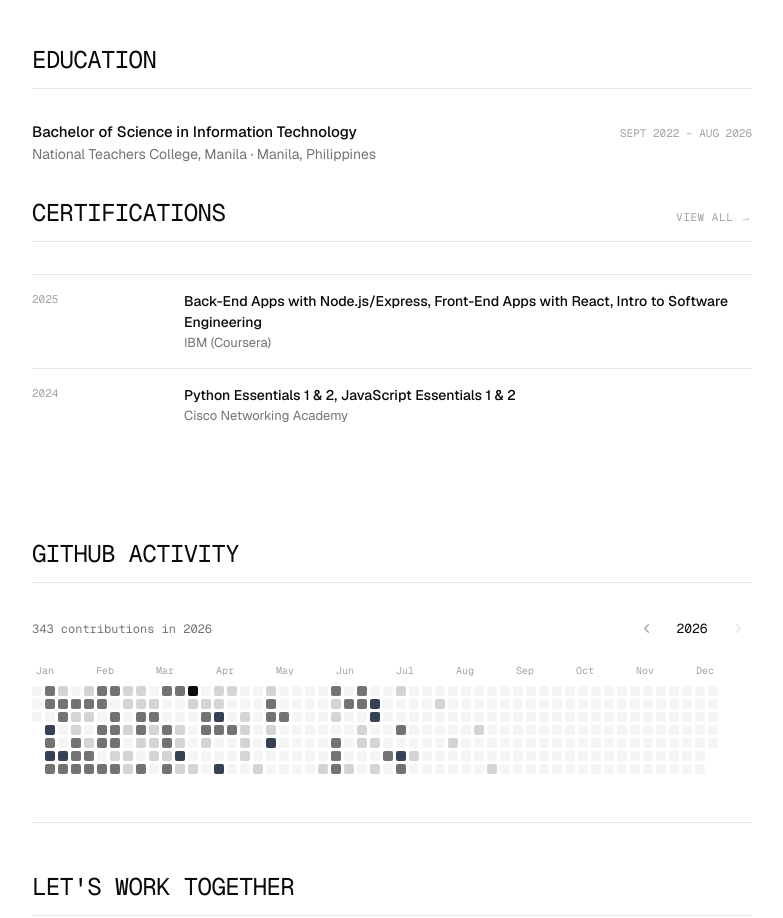
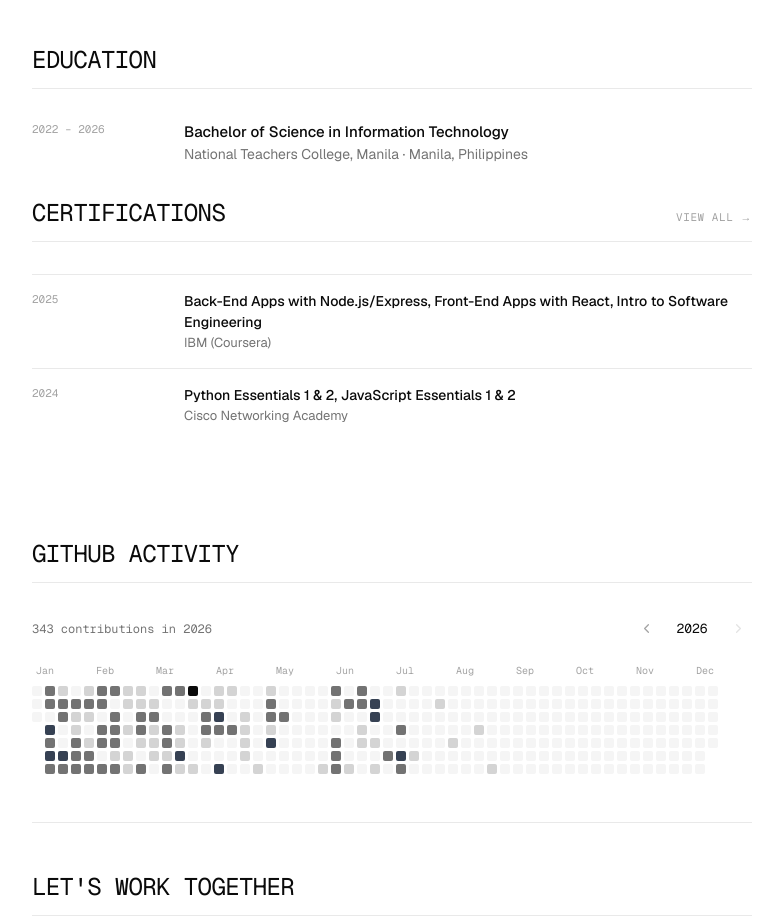
Before and after one commit to 4aer/aer-portfolio, a Next.js app: page / in a window 1280 px wide. Shown: the part 1460-2378 px from the top of the page, without its empty margins (248-1031 px from the left). Built offline with nearby package versions, Linux system fonts and the light colour scheme.

Commit message:
fix: align education date to left column

```diff
--- a/src/components/sections/EducationSection.tsx
+++ b/src/components/sections/EducationSection.tsx
@@ -5,16 +5,16 @@ export function EducationSection() {
   return (
     <section className="py-12">
       <SectionHeader label="education" />
-      <div className="flex flex-col sm:flex-row sm:items-baseline sm:justify-between gap-1 pb-8">
+      <div className="grid sm:grid-cols-[8rem_1fr] gap-2 sm:gap-6 pb-8">
+        <span className="font-technical text-[11px] uppercase text-gray-400 whitespace-nowrap">
+          {education.start} – {education.end}
+        </span>
         <div>
           <h3 className="font-medium text-[15px]">{education.degree}</h3>
           <p className="text-gray-500 text-[14px]">
             {education.school} · {education.location}
           </p>
         </div>
-        <span className="font-technical text-[11px] uppercase text-gray-400 whitespace-nowrap">
-          {education.start} – {education.end}
-        </span>
       </div>
 
       <SectionHeader label="certifications" href="/certifications" linkText="View all" />
--- a/src/data/education.ts
+++ b/src/data/education.ts
@@ -11,8 +11,8 @@ export const education: Education = {
   degree: "Bachelor of Science in Information Technology",
   school: "National Teachers College, Manila",
   location: "Manila, Philippines",
-  start: "Sept 2022",
-  end: "Aug 2026",
+  start: "2022",
+  end: "2026",
   coursework: ["Software Engineering", "Databases", "Web Development", "Networking", "InfoSec"],
 };
 
```
